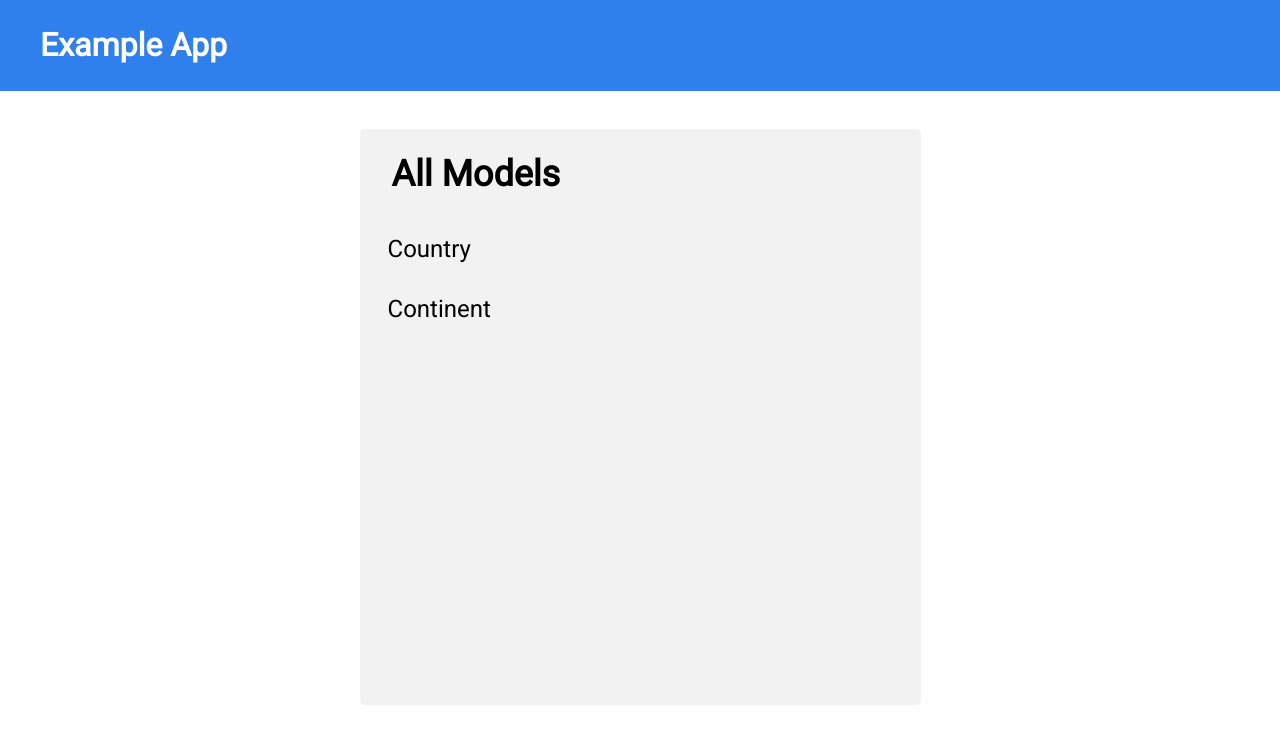
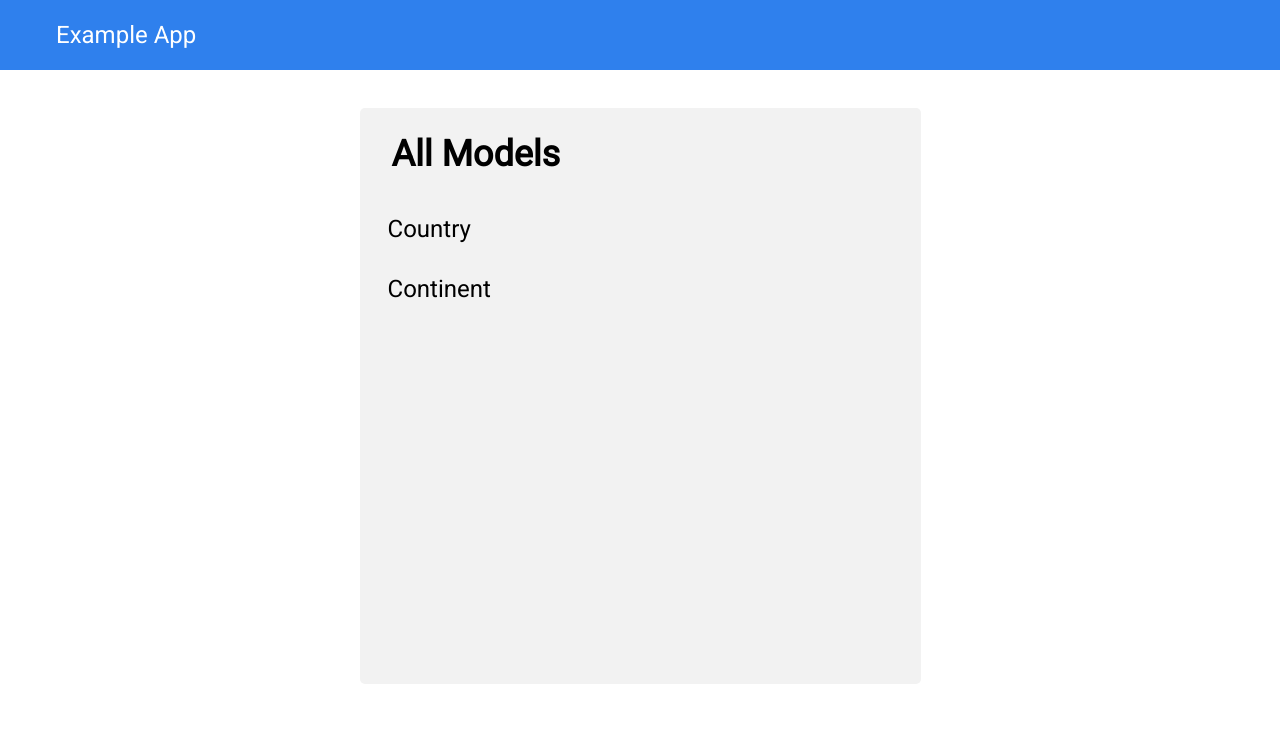
Before and after one commit to prisma-korea/prisma-generator-proto, a React (Create React App) app in the folder example/web/: page / in a window 1280 px wide. Shown: the top 744 px of the page. Built offline with nearby package versions, Linux system fonts and the light colour scheme.

Commit message:
add redirect functionality to header

```diff
--- a/example/web/src/App.tsx
+++ b/example/web/src/App.tsx
@@ -8,16 +8,14 @@ import Header from "./components/Header";
 
 const App = () => {
   return (
-    <>
+    <Router>
       <Header />
-      <Router>
       <Routes>
         <Route path='/' element={<Home />} />
         <Route path='/country' element={<Countries />} />
         <Route path='/continent' element={<Continents />} />
       </Routes>
     </Router>
-    </>
   );
 };
 
--- a/example/web/src/components/Header.tsx
+++ b/example/web/src/components/Header.tsx
@@ -1,10 +1,11 @@
 import React from "react";
+import { Link } from "react-router-dom";
 import styles from "../styles/Header.module.css";
 
 const Header = () => {
   return (
     <div className={styles.header}>
-      <h1>Example App</h1>
+      <Link to='/'>Example App</Link>
     </div>
   );
 };
--- a/example/web/src/styles/Header.module.css
+++ b/example/web/src/styles/Header.module.css
@@ -11,6 +11,9 @@
   padding: 5px 40px;
 }
 
-.header h1 {
-  font-size: 24pt;
+.header a {
+  text-decoration: none;
+  color: white;
+  font-size: 24px;
+  padding: 1rem;
 }
```
Lines whose indentation alone changed are shown as unchanged.
